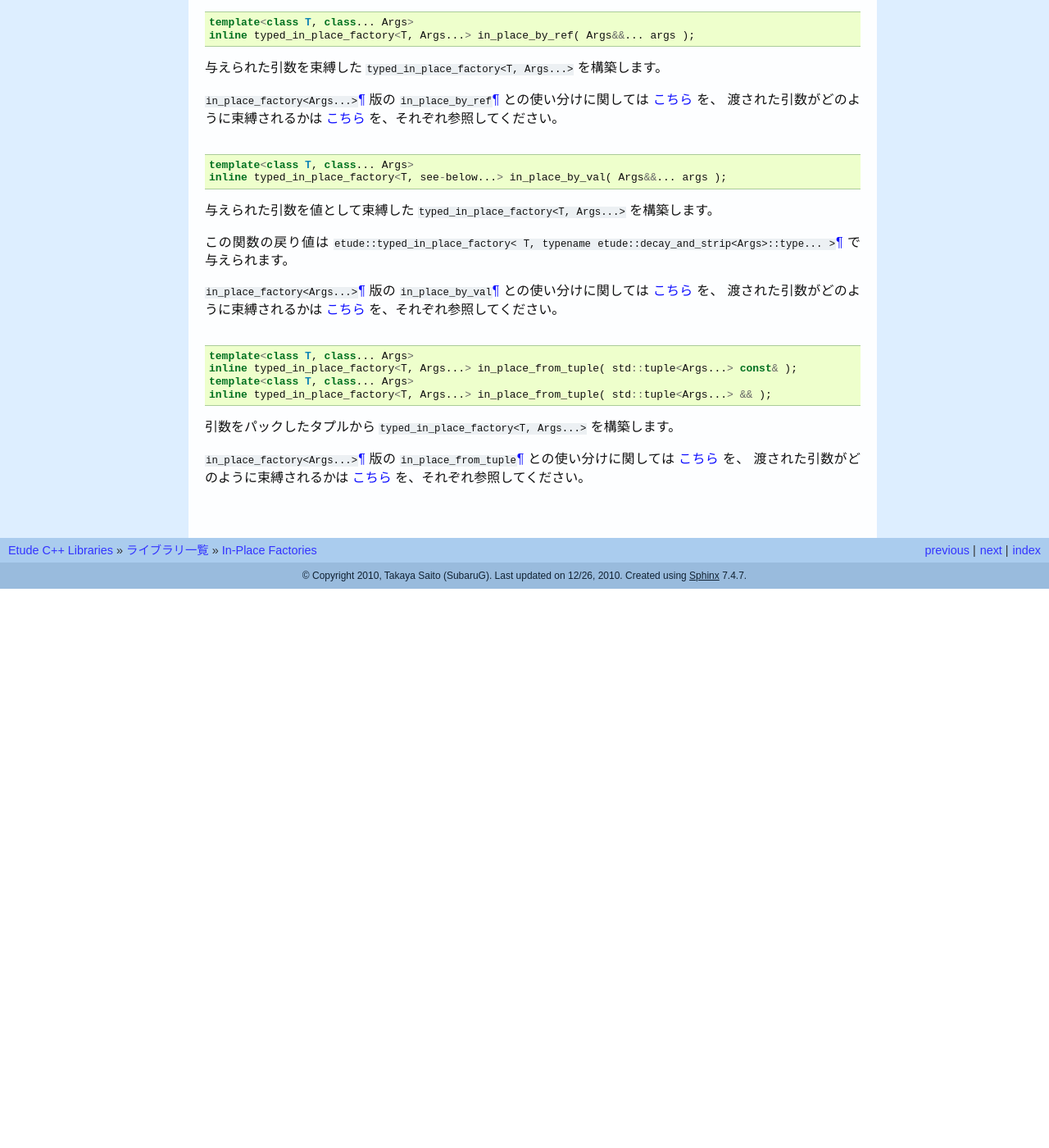
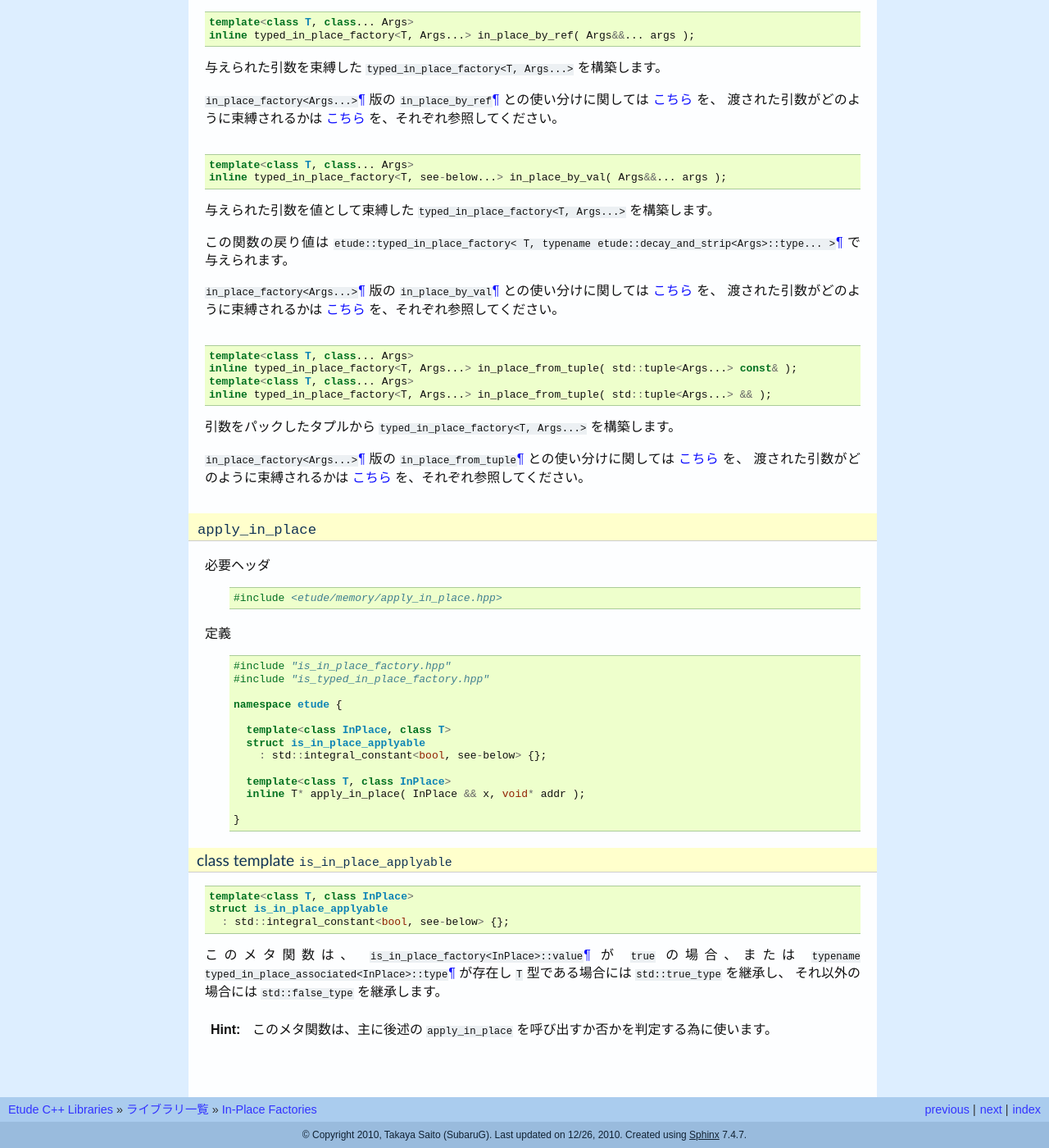
Before and after one commit to gintenlabo/etude, a Sphinx documentation site: the page built from docs/in-place.rst, in a window 1280 px wide and 1400 px high, scrolled down 15160 px. Shown: the whole window at 82% size. Built offline with Sphinx 7.4.7, drawn with Linux system fonts in a browser that asks for light colours; before the commit the page ends 15878 px from its top, so only the background shows below that; some of the changed text lies outside the part shown.

Commit message:
is_in_place_applyable のドキュメントを追加

```diff
--- a/docs/in-place.rst
+++ b/docs/in-place.rst
@@ -174,7 +174,8 @@ under construction...
 .. hint::
 
   特別な理由がなければ、このメタ関数を直接使うのではなく、
-  より一般的に使える ``etude::is_in_place_applyable<InPlace, T>`` を使う方がよいでしょう。
+  より一般的に使える ``etude::is_in_place_applyable<InPlace, T>``\ :ref:`¶<is_in_place_applyable>`
+  を使う方がよいでしょう。
 
 
 .. index::
@@ -1157,3 +1158,60 @@ function template ``in_place`` (typed version)
   :ref:`こちら<in_place typed>` を、
   渡された引数がどのように束縛されるかは
   :ref:`こちら<in_place_from_tuple>` を、それぞれ参照してください。
+
+
+.. index::
+  single: In-Place Factories; apply_in_place
+
+.. _apply_in_place:
+
+``apply_in_place``
+------------------
+
+必要ヘッダ
+  ::
+
+    #include <etude/memory/apply_in_place.hpp>
+
+定義
+  ::
+
+    #include "is_in_place_factory.hpp"
+    #include "is_typed_in_place_factory.hpp"
+
+    namespace etude {
+
+      template<class InPlace, class T>
+      struct is_in_place_applyable
+        : std::integral_constant<bool, see-below> {};
+
+      template<class T, class InPlace>
+      inline T* apply_in_place( InPlace && x, void* addr );
+
+    }
+
+.. index::
+  single: In-Place Factories; is_in_place_applyable
+
+.. _is_in_place_applyable:
+
+class template ``is_in_place_applyable``
+~~~~~~~~~~~~~~~~~~~~~~~~~~~~~~~~~~~~~~~~
+
+.. compound::
+
+  ::
+
+    template<class T, class InPlace>
+    struct is_in_place_applyable
+      : std::integral_constant<bool, see-below> {};
+
+  このメタ関数は、
+  ``is_in_place_factory<InPlace>::value``\ :ref:`¶<is_in_place_factory>`
+  が ``true`` の場合、または
+  ``typename typed_in_place_associated<InPlace>::type``\ :ref:`¶<typed_in_place_associated>`
+  が存在し ``T`` 型である場合には ``std::true_type`` を継承し、
+  それ以外の場合には ``std::false_type`` を継承します。
+
+  .. hint::
+    このメタ関数は、主に後述の ``apply_in_place`` を呼び出すか否かを判定する為に使います。
```
